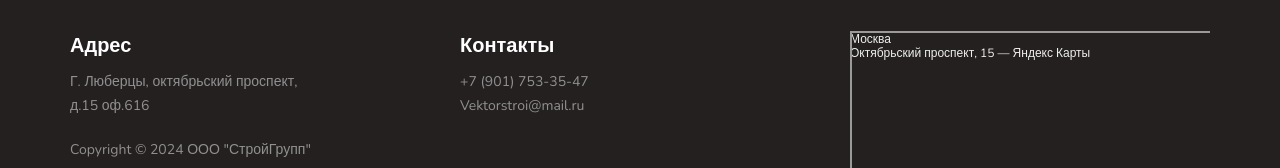
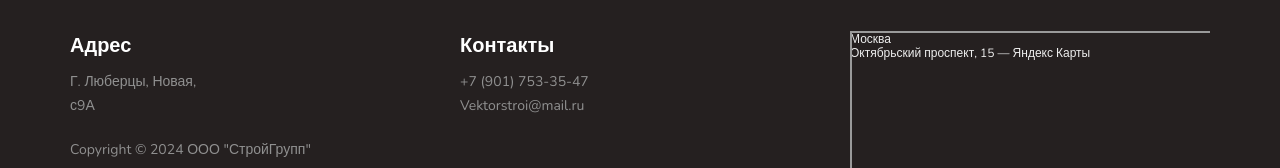
Before and after one commit to a0xp4/newvers, a plain HTML site: page index.html in a window 1280 px wide. Shown: the part 3826-3994 px from the top of the page. Drawn offline with nearby package versions, Linux system fonts and the light colour scheme; a web font is replaced by a local one.

Commit message:
Update index.html

```diff
--- a/index.html
+++ b/index.html
@@ -449,7 +449,7 @@
                                    <h2>Адрес</h2>
                               </div>
                               <address>
-                                   <p>Г. Люберцы, октябрьский проспект,<br> д.15 оф.616</p>
+                                   <p>Г. Люберцы, Новая,<br> с9А</p>
                               </address>
 
                               <div class="copyright-text">
```
